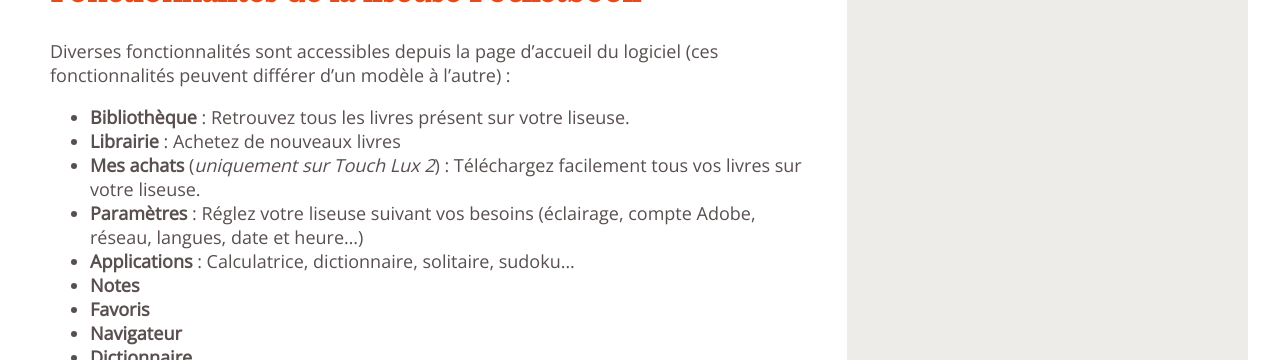
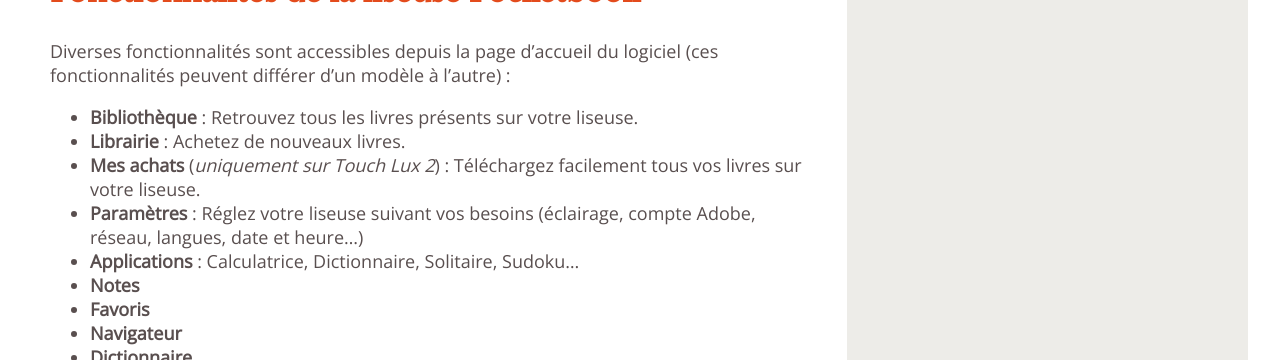
Before and after one commit to TEA-ebook/help-center, a Jekyll site: the page built from _pages/liseusePB.md, in a window 1280 px wide and 900 px high, scrolled down 4806 px. Shown: the part 155-515 px from the top of the window. Built offline with Jekyll 4.4.1, drawn with Linux system fonts in a browser that asks for light colours.

Commit message:
review Lucile

```diff
--- a/_includes/initialiser-liseusePB.md
+++ b/_includes/initialiser-liseusePB.md
@@ -65,11 +65,11 @@ Dans le cas contraire vous devez enregistrer votre compte personnel ID Adobe ain
 
 Diverses fonctionnalités sont accessibles depuis la page d'accueil du logiciel (ces fonctionnalités peuvent différer d'un modèle à l'autre)&nbsp;:
 
-- **Bibliothèque** : Retrouvez tous les livres présent sur votre liseuse.
-- **Librairie** : Achetez de nouveaux livres
+- **Bibliothèque** : Retrouvez tous les livres présents sur votre liseuse.
+- **Librairie** : Achetez de nouveaux livres.
 - **Mes achats** (*uniquement sur Touch Lux 2*) : Téléchargez facilement tous vos livres sur votre liseuse.
 - **Paramètres** : Réglez votre liseuse suivant vos besoins (éclairage, compte Adobe, réseau, langues, date et heure...)
-- **Applications** : Calculatrice, dictionnaire, solitaire, sudoku...
+- **Applications** : Calculatrice, Dictionnaire, Solitaire, Sudoku...
 - **Notes**
 - **Favoris**
 - **Navigateur**
```
